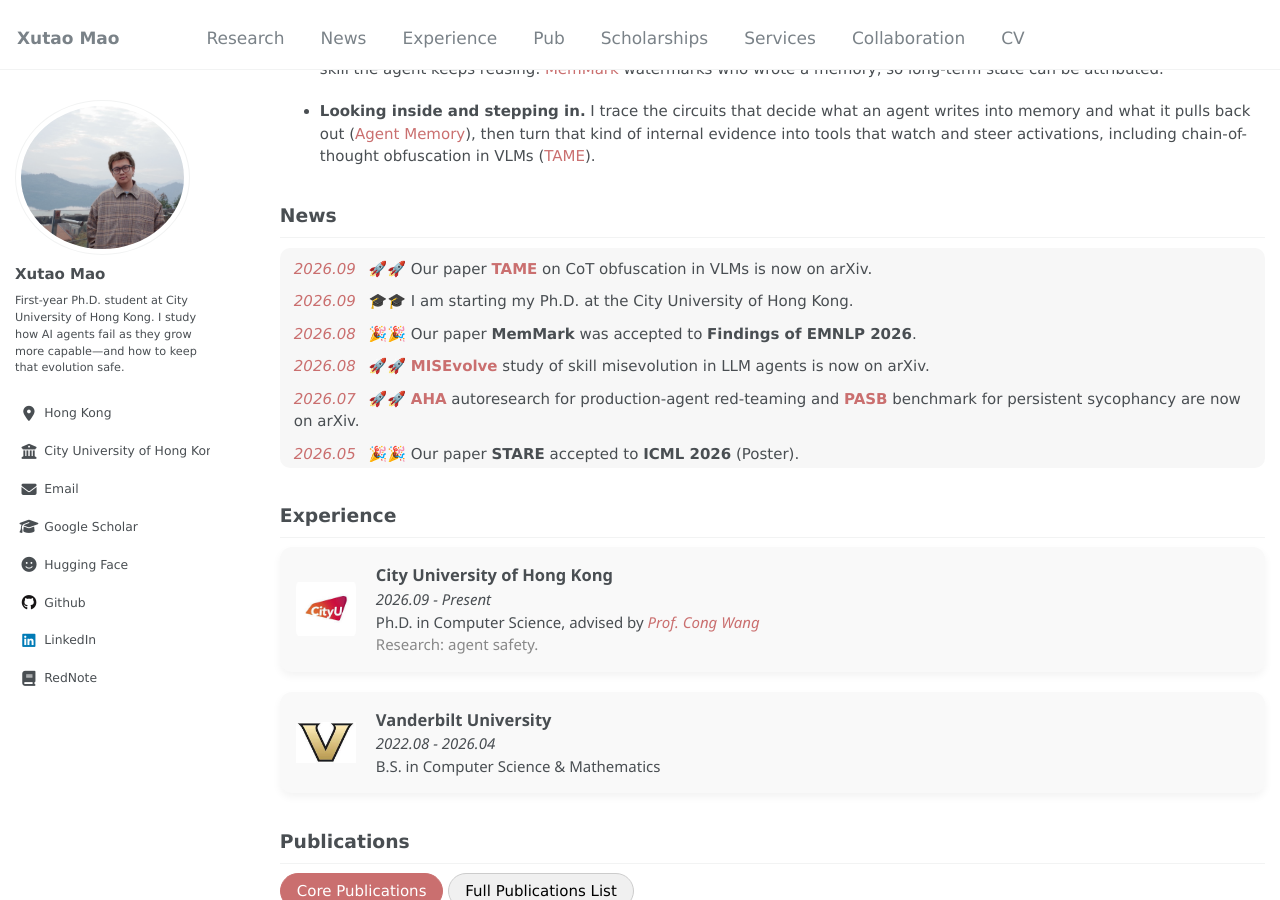
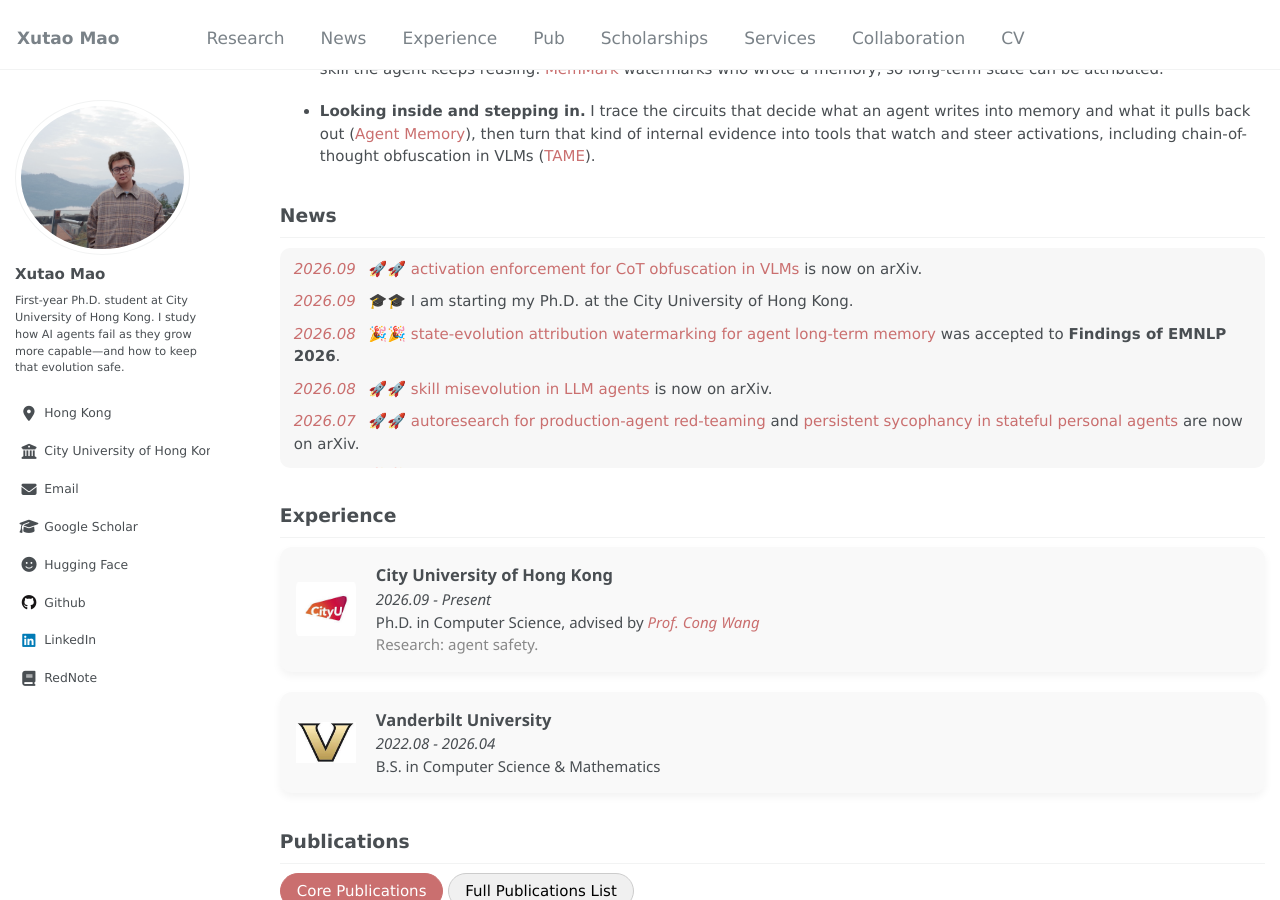
Before and after one commit to henrymao2004/henrymao2004.github.io, a Jekyll site: the page built from _pages/about.md, in a window 1280 px wide and 900 px high, scrolled down 568 px. Built offline with Jekyll 4.4.1, drawn with Linux system fonts in a browser that asks for light colours; some web fonts are replaced.

Commit message:
Link news items by paper topic instead of short names.

```diff
--- a/_pages/about.md
+++ b/_pages/about.md
@@ -27,13 +27,13 @@
 ---------------
 <div class="news-box">
   <ul class="news-list">
-<li><span class="news-date"><em>2026.09</em></span> 🚀🚀 Our paper <a href="https://arxiv.org/abs/2609.24243" target="_blank"><strong>TAME</strong></a> on CoT obfuscation in VLMs is now on arXiv.</li>
+<li><span class="news-date"><em>2026.09</em></span> 🚀🚀 <a href="https://arxiv.org/abs/2609.24243" target="_blank">activation enforcement for CoT obfuscation in VLMs</a> is now on arXiv.</li>
 <li><span class="news-date"><em>2026.09</em></span> 🎓🎓 I am starting my Ph.D. at the City University of Hong Kong.</li>
-<li><span class="news-date"><em>2026.08</em></span> 🎉🎉 Our paper <strong>MemMark</strong> was accepted to <strong>Findings of EMNLP 2026</strong>.</li>
-<li><span class="news-date"><em>2026.08</em></span> 🚀🚀 <a href="https://arxiv.org/abs/2608.12851" target="_blank"><strong>MISEvolve</strong></a> study of skill misevolution in LLM agents is now on arXiv.</li>
-<li><span class="news-date"><em>2026.07</em></span> 🚀🚀 <a href="https://arxiv.org/abs/2607.11698" target="_blank"><strong>AHA</strong></a> autoresearch for production-agent red-teaming and <a href="https://arxiv.org/abs/2607.10526" target="_blank"><strong>PASB</strong></a> benchmark for persistent sycophancy are now on arXiv.</li>
-<li><span class="news-date"><em>2026.05</em></span> 🎉🎉 Our paper <strong>STARE</strong> accepted to <strong>ICML 2026</strong> (Poster).</li>
-<li><span class="news-date"><em>2025.11</em></span> 🎉🎉 <a href="https://arxiv.org/abs/2505.14422" target="_blank"><strong>MindVote</strong></a> benchmark for social-media opinion (Oral) and <a href="https://arxiv.org/abs/2505.18744" target="_blank"><strong>LogicCat</strong></a> benchmark for multi-domain text-to-SQL (Poster) accepted to <strong>AAAI 2026</strong>.</li>
+<li><span class="news-date"><em>2026.08</em></span> 🎉🎉 <a href="https://arxiv.org/abs/2605.25002" target="_blank">state-evolution attribution watermarking for agent long-term memory</a> was accepted to <strong>Findings of EMNLP 2026</strong>.</li>
+<li><span class="news-date"><em>2026.08</em></span> 🚀🚀 <a href="https://arxiv.org/abs/2608.12851" target="_blank">skill misevolution in LLM agents</a> is now on arXiv.</li>
+<li><span class="news-date"><em>2026.07</em></span> 🚀🚀 <a href="https://arxiv.org/abs/2607.11698" target="_blank">autoresearch for production-agent red-teaming</a> and <a href="https://arxiv.org/abs/2607.10526" target="_blank">persistent sycophancy in stateful personal agents</a> are now on arXiv.</li>
+<li><span class="news-date"><em>2026.05</em></span> 🎉🎉 <a href="https://arxiv.org/abs/2605.00699" target="_blank">step-wise temporal red-teaming for multi-modal toxicity</a> accepted to <strong>ICML 2026</strong> (Poster).</li>
+<li><span class="news-date"><em>2025.11</em></span> 🎉🎉 <a href="https://arxiv.org/abs/2505.14422" target="_blank">social-media opinion prediction</a> (Oral) and <a href="https://arxiv.org/abs/2505.18744" target="_blank">multi-domain text-to-SQL</a> (Poster) accepted to <strong>AAAI 2026</strong>.</li>
   </ul>
 </div>
 
```
